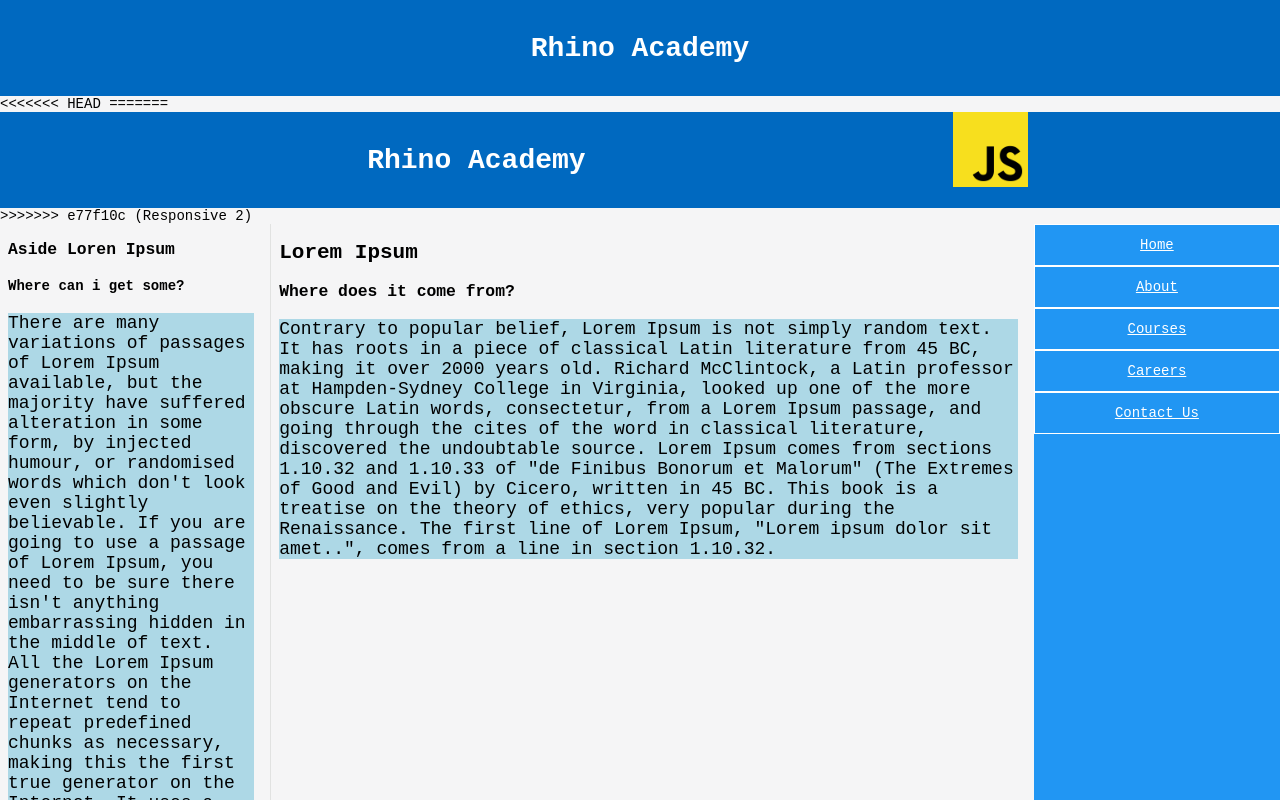
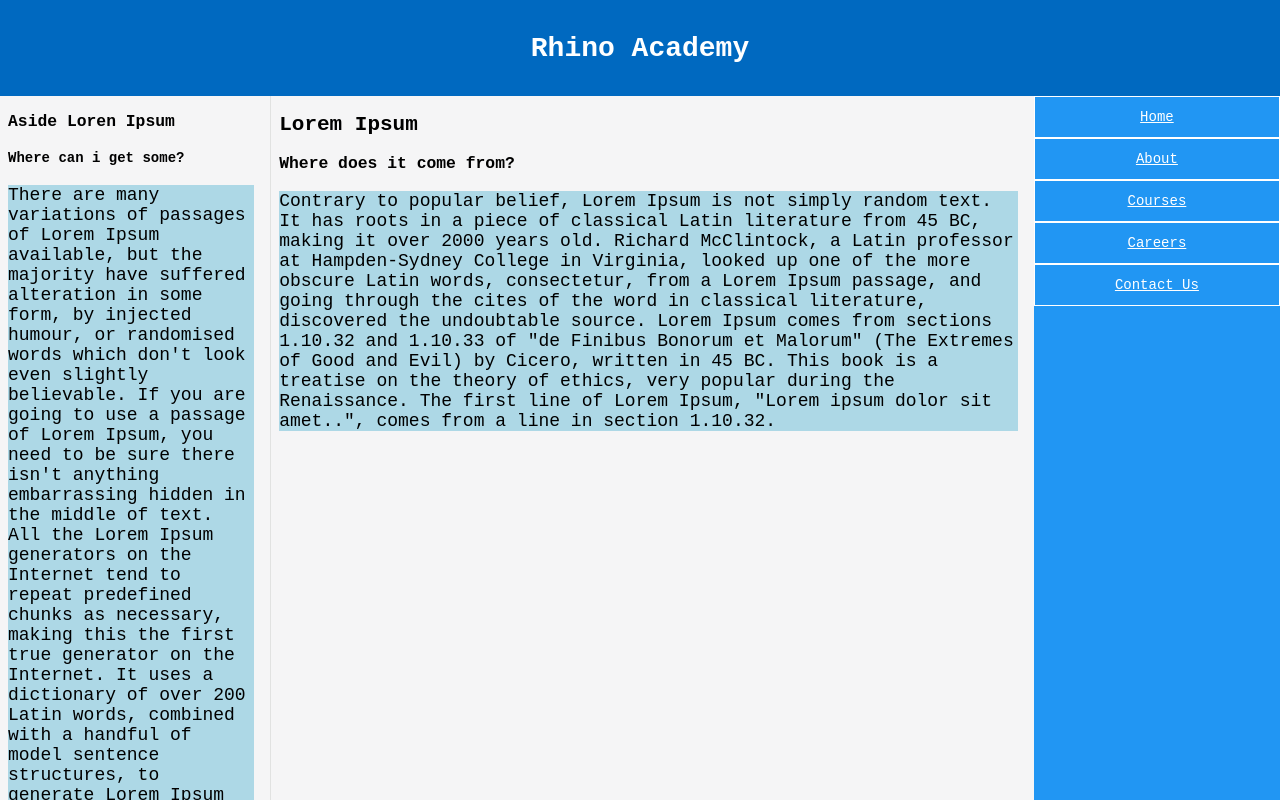
Before and after one commit to vg26/ra-homework, a plain HTML site: page css-layouts-homework/css-layouts-2/css-layout-2.html in a window 1280 px wide. Shown: the top 800 px of the page. Drawn offline with Linux system fonts and the light colour scheme.

Commit message:
rebased branch

```diff
--- a/css-layouts-homework/css-layouts-2/css-layout-2.html
+++ b/css-layouts-homework/css-layouts-2/css-layout-2.html
@@ -15,14 +15,6 @@
         <h1>Rhino Academy</h1>
     </header>
     <main>
-<<<<<<< HEAD
-=======
-        <header>
-            <h1>Rhino Academy</h1>
-            <img class="img1" src="../css-layouts-1/assets/nodejs.png" alt="NodeJS">
-            <img class="img2" src="../css-layouts-1/assets/js-image.png" alt="JS">
-        </header>
->>>>>>> e77f10c (Responsive 2)
         <section>
             <article>
                 <h3>Aside Loren Ipsum</h3>
```
